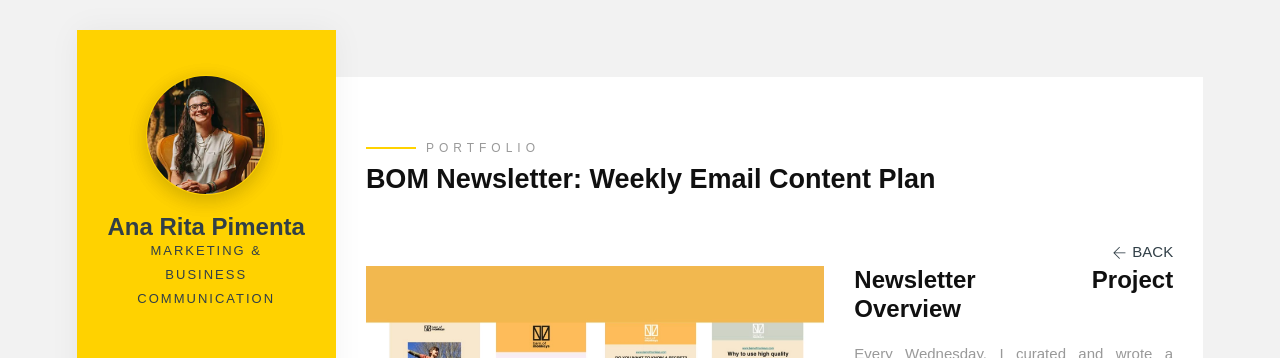
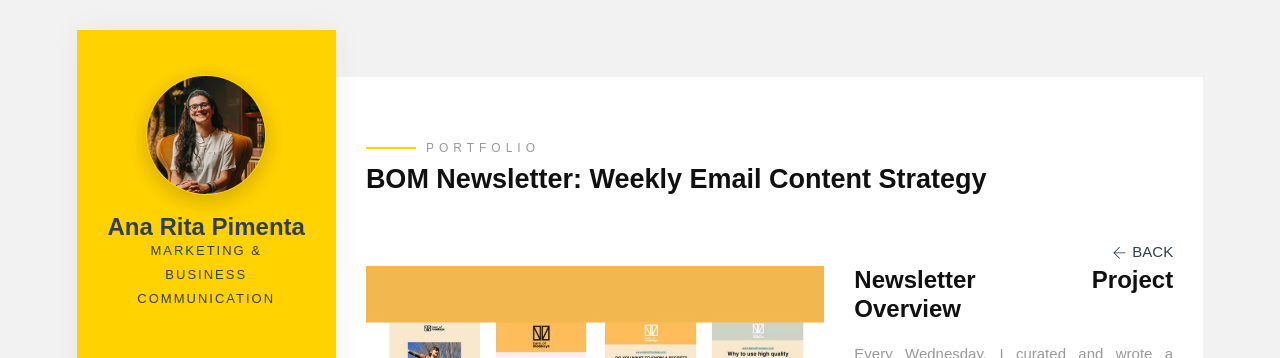
Before and after one commit to anaritapimenta/anaritapimenta.github.io, a Jekyll site: the page built from portfolio/bom-newsletter/index.html, in a window 1280 px wide and 900 px high. Shown: the top 358 px of the window. Built offline with Jekyll 4.4.1, drawn with Linux system fonts in a browser that asks for light colours; some web fonts are replaced.

Commit message:
Update index.html

```diff
--- a/portfolio/bom-newsletter/index.html
+++ b/portfolio/bom-newsletter/index.html
@@ -1,23 +1,22 @@
 ---
-title: BOM Newsletter – Weekly Email Strategy
+title: BOM Newsletter Strategy
 layout: default
 description: Curated weekly newsletters for Barn of Monkeys with UX-driven content and performance optimization.
 og_image: /assets/img/portfolio/project-5/newsletters.webp
 ---
 
-<div class="projects" role="main">
+<div class="projects">
   <div class="container-fluid">
     <div class="row">
       <div class="col-md-12">
         <span class="heading-meta style-1">Portfolio</span>
-        <h1 class="heading animate-box" data-animate-effect="fadeInLeft" tabindex="0">
-          BOM Newsletter: Weekly Email Content Plan
+        <h1 class="heading animate-box" data-animate-effect="fadeInLeft">
+          BOM Newsletter: Weekly Email Content Strategy
         </h1>
         <a
           href="{{ 'portfolio/' | prepend: site.baseurl | prepend: site.url }}"
           aria-label="Back to Portfolio"
           style="float: right; display: flex; margin-top: 10px;"
-          role="link"
         >
           <i class="ti-arrow-left font-14px gray-icon" aria-hidden="true"></i>
           <span
@@ -43,11 +42,8 @@
           <img
             class="img-fluid mb-30"
             src="{{ 'assets/img/portfolio/project-5/newsletters.jpeg' | prepend: site.baseurl | prepend: site.url }}"
-            alt="Visual layout of BOM newsletter design showcasing weekly content"
+            alt="BOM newsletter visual layout"
             loading="lazy"
-            decoding="async"
-            width="600"
-            height="auto"
           />
         </picture>
 
@@ -57,11 +53,8 @@
           <img
             class="img-fluid mb-30"
             src="{{ 'assets/img/portfolio/project-5/weekly-newsletters.jpeg' | prepend: site.baseurl | prepend: site.url }}"
-            alt="Example of BOM weekly email newsletter content, highlighting UX-driven messaging"
+            alt="Example of BOM weekly email newsletter content"
             loading="lazy"
-            decoding="async"
-            width="600"
-            height="auto"
           />
         </picture>
       </div>
@@ -70,7 +63,7 @@
       <div class="col-md-5 sticky-parent animate-box" data-animate-effect="fadeInLeft">
         <div id="sticky_item">
           <article class="project-desc">
-            <h2 tabindex="0">Newsletter Project Overview</h2>
+            <h2>Newsletter Project Overview</h2>
             <p>
               Every Wednesday, I curated and wrote a performance-focused newsletter for Barn of Monkeys, timed to reach peak audience engagement.
             </p>
```
